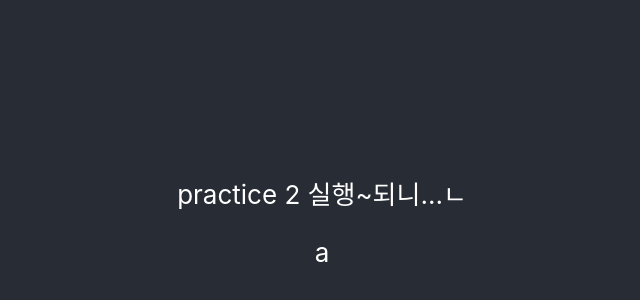
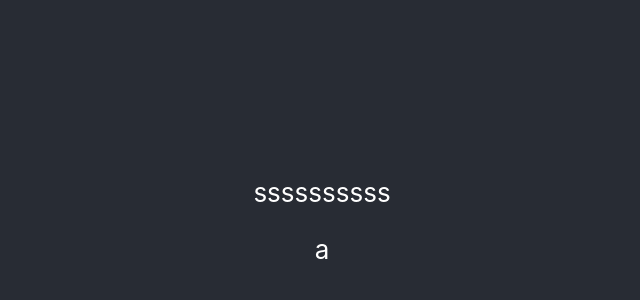
Before and after one commit to insikPark/React, a React (Create React App) app in the folder practice2/: page / in a window 1280 px wide. Shown: the part 192-492 px from the top of the page, without its empty margins (318-958 px from the left). Built offline with nearby package versions, Linux system fonts and the light colour scheme.

Commit message:
p2 변경

```diff
--- a/practice2/src/App.js
+++ b/practice2/src/App.js
@@ -5,7 +5,7 @@ function App() {
     <div className="App">
       <header className="App-header">
         <p>
-        practice 2 실행~되니...ㄴ
+        ssssssssss
         </p>
         a
       </header>
```
